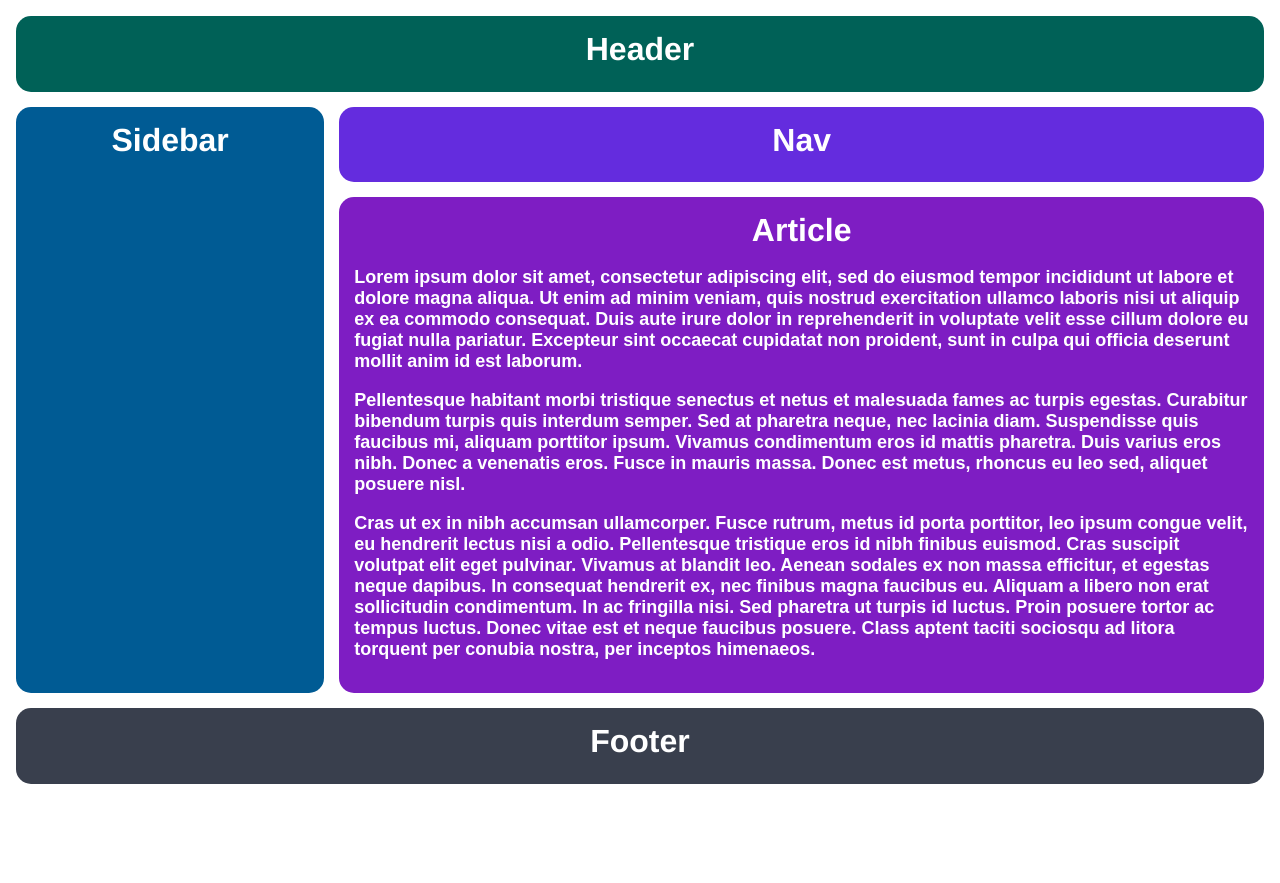
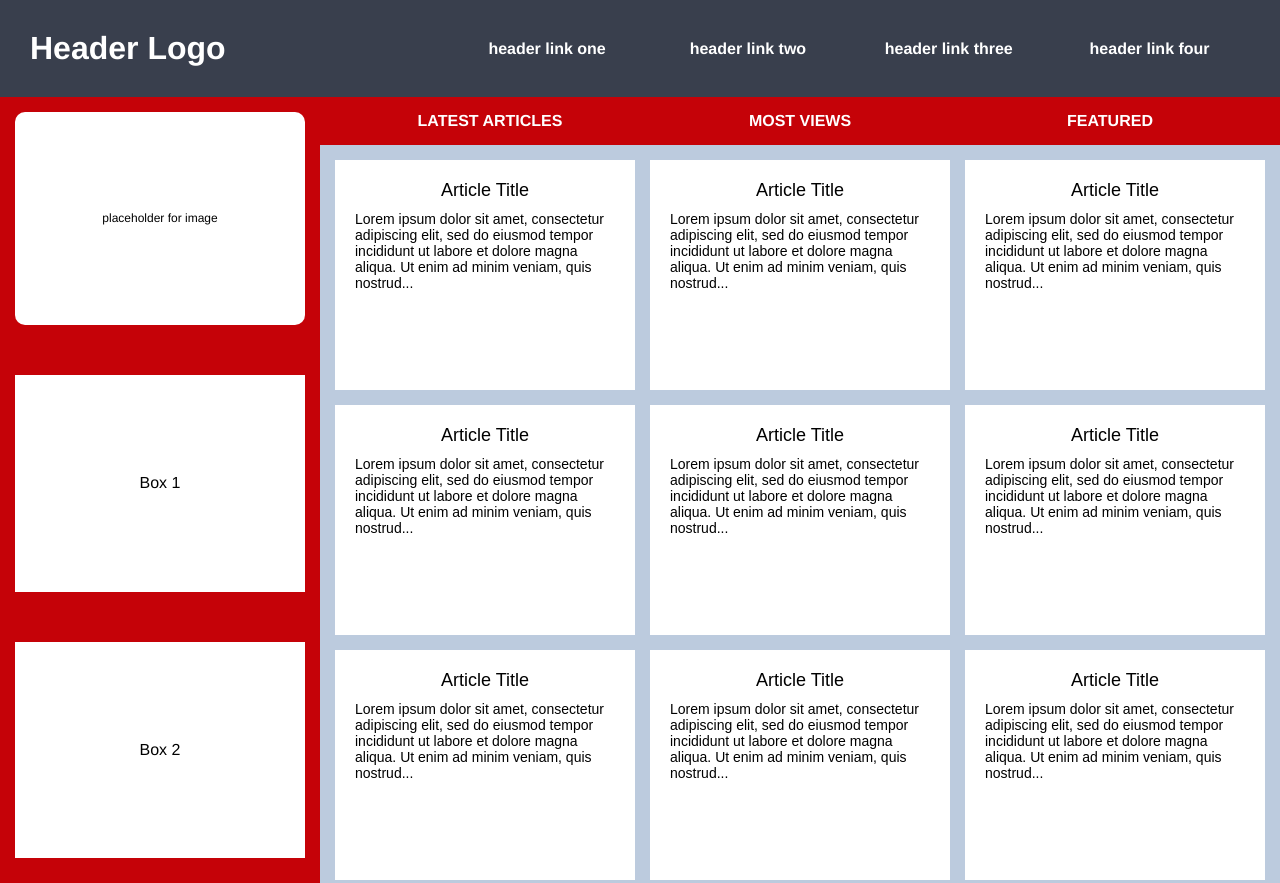
Before and after one commit to jkarlo-07/playground, a plain HTML site: page index.html in a window 1280 px wide. Shown: the top 883 px of the page. Before the commit the page ends 800 px from the top, so only its background shows below. Drawn offline with Linux system fonts and the light colour scheme.

Commit message:
Holy Grail Mockup

```diff
--- a/index.html
+++ b/index.html
@@ -4,20 +4,99 @@
     <meta charset="UTF-8">
     <meta http-equiv="X-UA-Compatible" content="IE=edge">
     <meta name="viewport" content="width=device-width, initial-scale=1.0">
-    <title>The Holy Grail</title>
+    <title>Holy Grail Mockup</title>
     <link rel="stylesheet" href="style.css">
   </head>
   <body>
     <div class="container">
-      <div class="header">Header</div>
-      <div class="sidebar">Sidebar</div>
-      <div class="nav">Nav</div>
-      <div class="article">Article
-        <p>Lorem  ipsum dolor sit amet, consectetur adipiscing elit, sed do eiusmod tempor incididunt ut labore et dolore magna aliqua. Ut enim ad minim veniam, quis nostrud exercitation ullamco laboris nisi ut aliquip ex ea commodo consequat. Duis aute irure dolor in reprehenderit in voluptate velit esse cillum dolore eu fugiat nulla pariatur. Excepteur sint occaecat cupidatat non proident, sunt in culpa qui officia deserunt mollit anim id est laborum.</p>
-        <p>Pellentesque habitant morbi tristique senectus et netus et malesuada fames ac turpis egestas. Curabitur bibendum turpis quis interdum semper. Sed at pharetra neque, nec lacinia diam. Suspendisse quis faucibus mi, aliquam porttitor ipsum. Vivamus condimentum eros id mattis pharetra. Duis varius eros nibh. Donec a venenatis eros. Fusce in mauris massa. Donec est metus, rhoncus eu leo sed, aliquet posuere nisl.</p>
-        <p>Cras ut ex in nibh accumsan ullamcorper. Fusce rutrum, metus id porta porttitor, leo ipsum congue velit, eu hendrerit lectus nisi a odio. Pellentesque tristique eros id nibh finibus euismod. Cras suscipit volutpat elit eget pulvinar. Vivamus at blandit leo. Aenean sodales ex non massa efficitur, et egestas neque dapibus. In consequat hendrerit ex, nec finibus magna faucibus eu. Aliquam a libero non erat sollicitudin condimentum. In ac fringilla nisi. Sed pharetra ut turpis id luctus. Proin posuere tortor ac tempus luctus. Donec vitae est et neque faucibus posuere. Class aptent taciti sociosqu ad litora torquent per conubia nostra, per inceptos himenaeos.</p>
+
+      <div class="header">
+        <div class="logo">Header Logo</div>
+        <div class="menu">
+          <ul>
+            <li>header link one</li>
+            <li>header link two</li>
+            <li>header link three</li>
+            <li>header link four</li>
+          </ul>
+        </div>
       </div>
-      <div class="footer">Footer</div>
+
+      <div class="sidebar">
+        <div class="photo">
+          <p>placeholder for image</p>
+        </div>
+        <div class="side-content">Box 1
+        </div>
+        <div class="side-content">Box 2
+        </div>
+        <div class="side-content">Box 3
+        </div>
+      </div>
+
+      <div class="nav">
+        <ul>
+          <li>Latest Articles</li>
+          <li>Most Views</li>
+          <li>Featured</li>
+        </ul>
+      </div>
+
+      <div class="article">
+        <div class="card">
+          <p class="title">Article Title</p>
+          <p>Lorem ipsum dolor sit amet, consectetur adipiscing elit, sed do eiusmod tempor incididunt ut labore et dolore magna aliqua. Ut enim ad minim veniam, quis nostrud...</p>
+        </div>
+        <div class="card">
+          <p class="title">Article Title</p>
+          <p>Lorem ipsum dolor sit amet, consectetur adipiscing elit, sed do eiusmod tempor incididunt ut labore et dolore magna aliqua. Ut enim ad minim veniam, quis nostrud...</p>
+        </div>
+        <div class="card">
+          <p class="title">Article Title</p>
+          <p>Lorem ipsum dolor sit amet, consectetur adipiscing elit, sed do eiusmod tempor incididunt ut labore et dolore magna aliqua. Ut enim ad minim veniam, quis nostrud...</p>
+        </div>
+        <div class="card">
+          <p class="title">Article Title</p>
+          <p>Lorem ipsum dolor sit amet, consectetur adipiscing elit, sed do eiusmod tempor incididunt ut labore et dolore magna aliqua. Ut enim ad minim veniam, quis nostrud...</p>
+        </div>
+        <div class="card">
+          <p class="title">Article Title</p>
+          <p>Lorem ipsum dolor sit amet, consectetur adipiscing elit, sed do eiusmod tempor incididunt ut labore et dolore magna aliqua. Ut enim ad minim veniam, quis nostrud...</p>
+        </div>
+        <div class="card">
+          <p class="title">Article Title</p>
+          <p>Lorem ipsum dolor sit amet, consectetur adipiscing elit, sed do eiusmod tempor incididunt ut labore et dolore magna aliqua. Ut enim ad minim veniam, quis nostrud...</p>
+        </div>
+        <div class="card">
+          <p class="title">Article Title</p>
+          <p>Lorem ipsum dolor sit amet, consectetur adipiscing elit, sed do eiusmod tempor incididunt ut labore et dolore magna aliqua. Ut enim ad minim veniam, quis nostrud...</p>
+        </div>
+        <div class="card">
+          <p class="title">Article Title</p>
+          <p>Lorem ipsum dolor sit amet, consectetur adipiscing elit, sed do eiusmod tempor incididunt ut labore et dolore magna aliqua. Ut enim ad minim veniam, quis nostrud...</p>
+        </div>
+        <div class="card">
+          <p class="title">Article Title</p>
+          <p>Lorem ipsum dolor sit amet, consectetur adipiscing elit, sed do eiusmod tempor incididunt ut labore et dolore magna aliqua. Ut enim ad minim veniam, quis nostrud...</p>
+        </div>
+        <div class="card">
+          <p class="title">Article Title</p>
+          <p>Lorem ipsum dolor sit amet, consectetur adipiscing elit, sed do eiusmod tempor incididunt ut labore et dolore magna aliqua. Ut enim ad minim veniam, quis nostrud...</p>
+        </div>
+        <div class="card">
+          <p class="title">Article Title</p>
+          <p>Lorem ipsum dolor sit amet, consectetur adipiscing elit, sed do eiusmod tempor incididunt ut labore et dolore magna aliqua. Ut enim ad minim veniam, quis nostrud...</p>
+        </div>
+        <div class="card">
+          <p class="title">Article Title</p>
+          <p>Lorem ipsum dolor sit amet, consectetur adipiscing elit, sed do eiusmod tempor incididunt ut labore et dolore magna aliqua. Ut enim ad minim veniam, quis nostrud...</p>
+        </div>
+      </div>
+
+      <div class="footer">
+        <p>Copyright © The Odin Project 2021</p>
+      </div>
+
     </div>
   </body>
 </html>
--- a/style.css
+++ b/style.css
@@ -1,22 +1,10 @@
-body,
-html {
-  height: 100%;
+* {
   margin: 0;
+  padding: 0;
 }
 
 .container {
-  display: inline-grid;
-  grid-template: 1fr 1fr 5fr 1fr / 1fr 3fr;
-  grid-template-areas:
-    "header header"
-    "sidebar nav"
-    "sidebar article"
-    "footer footer";
-  gap: 15px;
   text-align: center;
-  height: 100%;
-  padding: 16px;
-  box-sizing: border-box;
 }
 
 .container div {
@@ -25,32 +13,48 @@ html {
   font-family: Helvetica;
   font-weight: bold;
   color: white;
-  border-radius: 15px;
 }
 
 .header {
-  background-color: #006157;
-  grid-area: header;
+  background-color: #393f4d;
+}
+
+.menu ul,
+.menu li {
+  font-size: 16px;
 }
 
 .sidebar {
-  background-color: #005B94;
-  grid-area: sidebar;
+  background-color: #C50208;
+}
+
+.sidebar .photo {
+  background-color: white;
+  color: black;
+  font-size: 12px;
+  font-weight: normal;
+  border-radius: 10px;
+}
+
+
+.sidebar .side-content {
+  background-color: white;
+  color: black;
+  font-size: 16px;
+  font-weight: normal;
 }
 
 .nav {
-  background-color: #642cde;
-  grid-area: nav;
+  background-color: #C50208;
+}
+
+.nav ul li {
+  font-size: 16px;
+  text-transform: uppercase;
 }
 
 .article {
-  background-color: #7E1DC3;
-  grid-area: article;
-}
-
-.footer {
-  background-color: #393f4d;
-  grid-area: footer;
+  background-color: #bccbde;
 }
 
 .article p {
@@ -59,3 +63,119 @@ html {
   color: white;
   text-align: left;
 }
+
+.article .card {
+  background-color: #FFFFFF;
+  color: black;
+  text-align: center;
+}
+
+.card p {
+  color: black;
+  font-weight: normal;
+  font-size: 14px;
+}
+
+.card .title {
+  font-size: 18px;
+  text-align: center;
+}
+
+.footer {
+  background-color: #393f4d;
+}
+
+.footer p {
+  font-size: 13px;
+  font-weight: normal;
+}
+
+.container {
+  display: grid;
+  grid-template: repeat(4, auto) / 1fr 3fr;
+  grid-template-areas:
+    "header header"
+    "sidebar nav"
+    "sidebar article"
+    "footer footer";
+}
+
+.header {
+  grid-area: header;
+}
+
+.sidebar {
+  grid-area: sidebar;
+}
+
+.nav {
+  grid-area: nav;
+}
+
+.article {
+  grid-area: article;
+}
+
+.footer {
+  grid-area: footer;
+}
+
+.header {
+  grid-column: 1 / 3;
+  display: grid;
+  grid-template-columns: 1fr 2fr;
+}
+
+.logo {
+  justify-self: start;
+}
+
+.menu {
+  align-self: center;
+}
+
+.menu ul {
+  display: grid;
+  grid-template-columns: 1fr 1fr 1fr 1fr;
+}
+
+.menu ul,
+.menu li {
+  list-style-type: none;
+}
+
+.sidebar {
+  grid-row: 2 / 4;
+  display: grid;
+  gap: 50px;
+}
+
+.side-content,
+.photo {
+  display: grid;
+  align-items: center;
+}
+
+.nav ul {
+  list-style-type: none;
+  display: grid;
+  grid-template-columns: 1fr 1fr 1fr;
+}
+
+.article {
+  display: grid;
+  grid-template-columns: repeat(auto-fit, minmax(250px, 1fr));
+  gap: 15px;
+}
+
+.article .card {
+  height: 200px;
+}
+
+.card p {
+  padding: 5px;
+}
+
+.footer {
+  grid-column: 1 / 3;
+}
```
